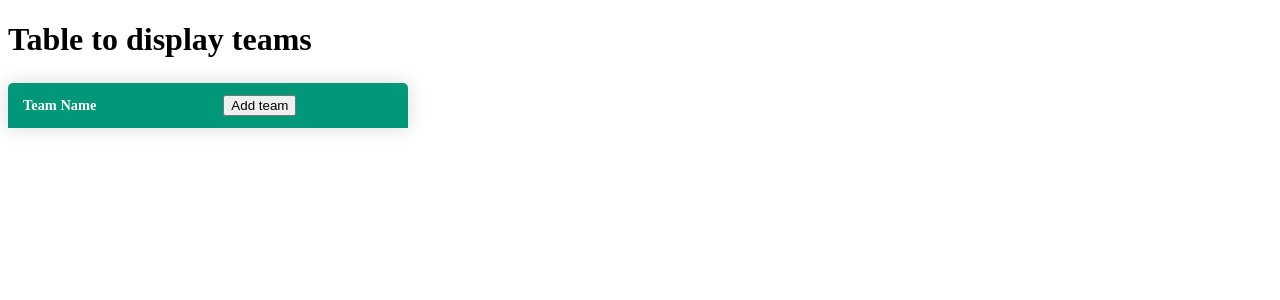
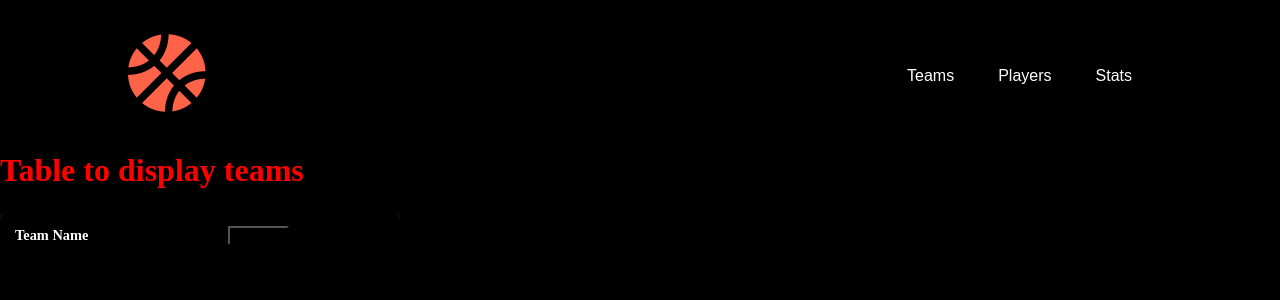
Before and after one commit to spyroskanellop/basketball_stats_django, a Django app: page /team/showTeams in a window 1280 px wide. Shown: the top 300 px of the page. Run offline with Django 3.2, Linux system fonts and the light colour scheme; data that the repository does not hold is empty; some libraries are stand-ins or nearby versions.

Commit message:
#31 Added header.html with links

```diff
--- a/run/static/css/admin.css
+++ b/run/static/css/admin.css
@@ -2,13 +2,13 @@
     box-sizing: border-box;
     margin: 0;
     padding: 0;
-    background-color: #333333;
+    background-color: black;
 }
 
 body {
     color: red;
 }
-li, a, button {
+li, a {
     font-family: "Montserrat", sans-serif;
     font-weight: 500;
     font-size: 16px;
--- /dev/null
+++ b/run/templates/header.html
@@ -0,0 +1,31 @@
+<header>
+    <head>
+    <meta charset="UTF-8">
+    <meta http-equiv="X-UA-Compatible" content="IE=edge">
+    <meta name="viewport" content="width=device-width, initial-scale=1">
+    <title>Admin page</title>
+    <!-- stylesheets link-->
+<!--    <link rel="stylesheet" href="https://fonts.googleapis.com/css?family=Roboto|Varela+Round">-->
+<!--    <link rel="stylesheet" href="https://fonts.googleapis.com/icon?family=Material+Icons">-->
+<!--    <link rel="stylesheet" href="https://cdnjs.cloudflare.com/ajax/libs/font-awesome/5.15.3/css/font-awesome.min.css">-->
+<!--    <link href="//netdna.bootstrapcdn.com/twitter-bootstrap/2.3.2/css/bootstrap-combined.no-icons.min.css" rel="stylesheet">-->
+<!--    <link href="//netdna.bootstrapcdn.com/font-awesome/3.2.1/css/font-awesome.css" rel="stylesheet">-->
+    <link rel="stylesheet" href="https://pro.fontawesome.com/releases/v5.10.0/css/all.css" integrity="sha384-AYmEC3Yw5cVb3ZcuHtOA93w35dYTsvhLPVnYs9eStHfGJvOvKxVfELGroGkvsg+p" crossorigin="anonymous"/>
+    {% load static %}
+    <link rel="stylesheet" type="text/css" href="{% static 'css/admin.css'%}">
+</head>
+
+
+        <a href="{% url 'home' %}" >
+        <span style="font-size: 5em; color: Tomato;">
+            <i class="fas fa-basketball-ball"></i>
+        </span>
+        </a>
+        <nav>
+            <ul class="nav_links">
+                <li><a href="{% url 'team_list' %}">Teams</a></li>
+                <li><a href="{% url 'player_list' %}">Players</a></li>
+                <li><a href="{% url 'team_stats_insert' %}">Stats</a></li>
+            </ul>
+        </nav>
+    </header>
--- a/run/templates/teams_list.html
+++ b/run/templates/teams_list.html
@@ -7,6 +7,8 @@
     <link rel="stylesheet" type="text/css" href="{% static 'css/list.css'%}">
 </head>
 <body>
+    {% include 'header.html' %}
+
     <h1>Table to display teams</h1>
     <table class="content-table">
         <thead>
@@ -27,6 +29,11 @@
                         <button>Delete</button>
                         <i class="fas fa-edit"></i>
                     </a></td>
+                    <td>
+                        <a href="{% url 'team_stats' team.id %}" class="btn text-secondary px-0">
+                        <button>Team stats</button>
+                        </a>
+                    </td>
                 </tr>
             {% endfor %}
         </tbody>
```
Also changed, not shown: run/templates/admin.html (+1 -12 lines).
